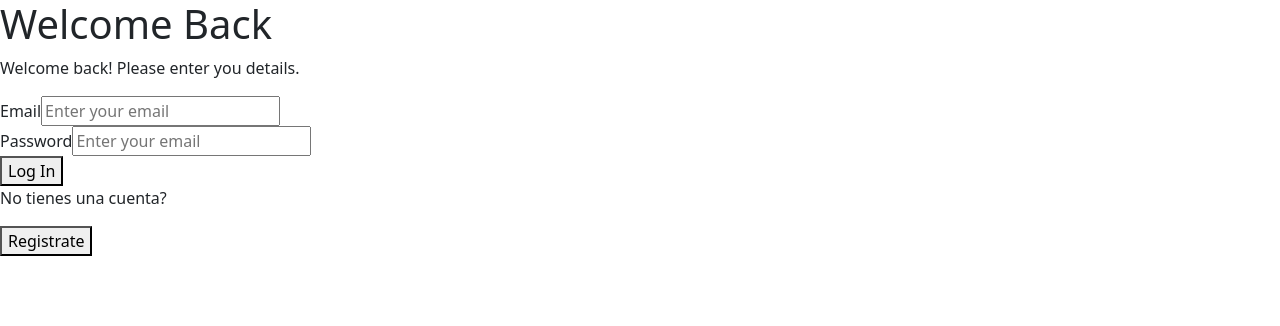
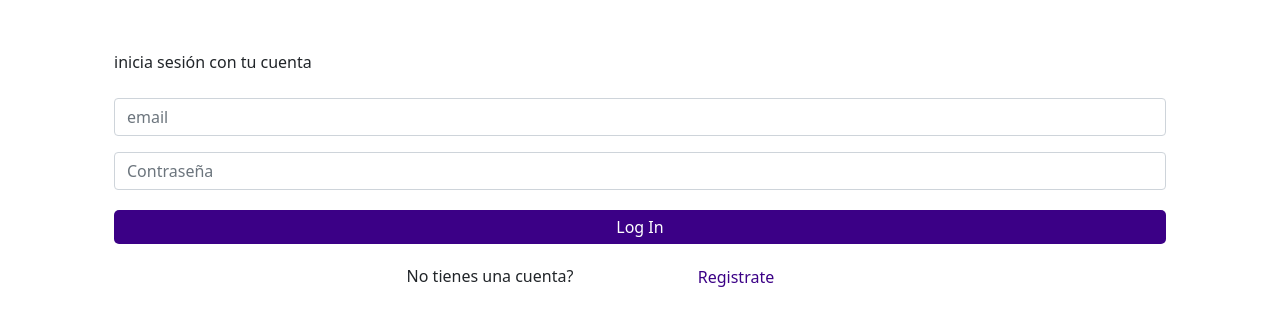
Before and after one commit to josergz/weather_app, a React (Create React App) app: page / in a window 1280 px wide. Shown: the top 326 px of the page. Built offline with nearby package versions, Linux system fonts and the light colour scheme; no server answers.

Commit message:
cambios en el login

```diff
--- a/src/App.js
+++ b/src/App.js
@@ -1,7 +1,7 @@
 import * as React from 'react';
 import Login from './auth/Login';
 import Register from './auth/Register';
-import Home from './pages/Home';
+import Home from './pages/home';
 
 import { auth } from './fire';
 import { onAuthStateChanged } from 'firebase/auth';
--- a/src/auth/Login.js
+++ b/src/auth/Login.js
@@ -20,45 +20,43 @@ function Login({ setAuthState, setUser }) {
 	};
 
 	return (
-		<div className="">
+		<div className="contenedor">
 			<div className="">
 				<div className=" ">
-					<h1 className="">Welcome Back</h1>
-					<p className="">Welcome back! Please enter you details.</p>
-					<div className="">
+
+
+					<div className="formContainer">
+					<p className="text-start">inicia sesión con tu cuenta</p>
 						{/* Input para ingresar el correo  */}
-						<div className="">
-							<label className="">Email</label>
+						<div className="mb-3">
+							<label className="sombra"></label>
 							<input
 								value={email}
 								onChange={(e) => setEmail(e.target.value)}
-								className=""
-								placeholder="Enter your email"
+								className="form-control"
+								placeholder="email"
 							/>
 						</div>
 						{/* Input para ingresar la contraseña  */}
 						<div className="">
-							<label className="">Password</label>
+
 							<input
 								value={password}
 								onChange={(e) => setPassword(e.target.value)}
-								className=""
-								placeholder="Enter your email"
+								className="form-control"
+								placeholder= "Contraseña"
 								type={'password'}
 							/>
 						</div>
 						{/* Boton para iniciar sesion */}
-						<div className="mt-8 flex flex-col gap-y-4">
-							<button onClick={handleLogin} className="">
-								Log In
-							</button>
+						<div className="">
+							<button onClick={handleLogin} className="mt-8 flex flex-col gap-y-4">Log In</button>
 						</div>
 						{/* Boton para registrarse */}
 						<div className="">
-							<p className="">No tienes una cuenta?</p>
-							<button onClick={() => setAuthState('register')}>
-								Registrate
-							</button>
+							<p className="cuenta">No tienes una cuenta?</p>
+
+							<button className="registerLink" onClick={() => setAuthState('register')}>Registrate</button>
 						</div>
 					</div>
 				</div>
--- a/src/auth/style/login.css
+++ b/src/auth/style/login.css
@@ -1,10 +1,11 @@
-.loginContainer {
+.contenedor {
 	width: 90%;
 	margin: auto;
 	text-align: center;
+	padding: 30px;
 }
 
-.btn2 {
+.mt-8 {
 	border: none;
 	padding: 5px;
 	border: disabled;
@@ -18,19 +19,28 @@
 	-ms-border-radius: 5px;
 	-o-border-radius: 5px;
 }
-.btn2:hover {
-	color: white;
-	background: #230052;
-}
 
 .registerLink {
-	text-decoration: none;
+	border: none;
+	position: fixed;
+	padding: 1px;
+	margin-top: -60px;
+	width: 15%;
+	background: white;
 	color: #3b0086;
-	font-size: medium;
+	border-radius: 5px;
+	-webkit-border-radius: 5px;
+	-moz-border-radius: 5px;
+	-ms-border-radius: 5px;
+	-o-border-radius: 5px;
+
 }
-
-p.text-start,
-.fw-normal {
+.cuenta{
+	padding: 20px;
+	position:relative;
+	right: 150px;
+}
+p.text-start {
 	margin: 0;
 }
 p.fw-normal {
@@ -40,8 +50,8 @@ p.fw-normal {
 
 .formContainer {
 	margin: auto;
-	padding: 25px 0px 25px 0px;
-	width: 100%;
+
+	width: 50%;
 }
 
 .sombra,
--- a/src/pages/home.js
+++ b/src/pages/home.js
@@ -4,7 +4,7 @@ import './style/home.css';
 import { signOut } from 'firebase/auth';
 import { auth } from '../fire';
 
-function Home({ user, setAuthState, setUser }) {
+function home({ user, setAuthState, setUser }) {
 	const signOutHandler = () => {
 		signOut(auth)
 			.then(() => {
@@ -31,4 +31,4 @@ function Home({ user, setAuthState, setUser }) {
 	);
 }
 
-export default Home;
+export default home;
```
Also changed, not shown: 1 other file (tests, documents, lock files or other folders).
